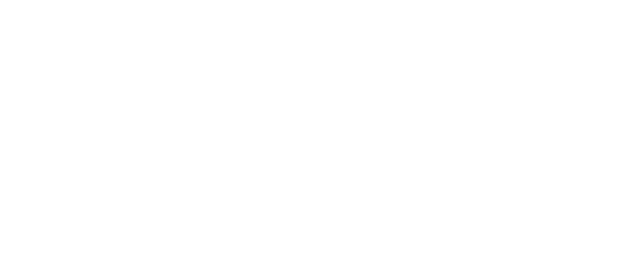
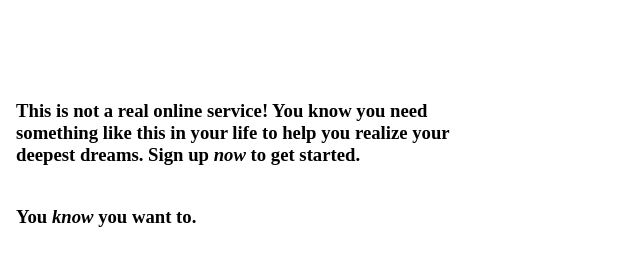
Before and after one commit to Dewa-Wono-Ichsan/Sign-up-Form, a plain HTML site: page index.html in a window 1280 px wide. Shown: the top 280 px of the page, 644-1280 px from the left. Drawn offline with Linux system fonts and the light colour scheme.

Commit message:
Add h3 in div with class form-side
Add text for description in web page for web page description.

Set italic word for sign of user impression.

Set margin of h3 in div with class form-side for enhance user experience and optimize web page look.

```diff
--- a/index.html
+++ b/index.html
@@ -16,7 +16,8 @@
         </div>
     </div>
     <div class="form-side">
-
+        <h3>This is not a real online service! You know you need something like this in your life to help you realize your deepest dreams. Sign up <em>now</em> to get started.</h3>
+        <h3>You <em>know</em> you want to.</h3>
     </div>
 </body>
 </html>
--- a/style.css
+++ b/style.css
@@ -54,3 +54,13 @@ div.image-side > div {
 div.form-side {
     flex: 1 1 50dvw;
 }
+
+div.form-side > h3:first-child {
+    margin-top: 100px;
+}
+
+div.form-side > h3 {
+    margin-top: 40px;
+    margin-right: 180px;
+    margin-left: 20px;
+}
```
